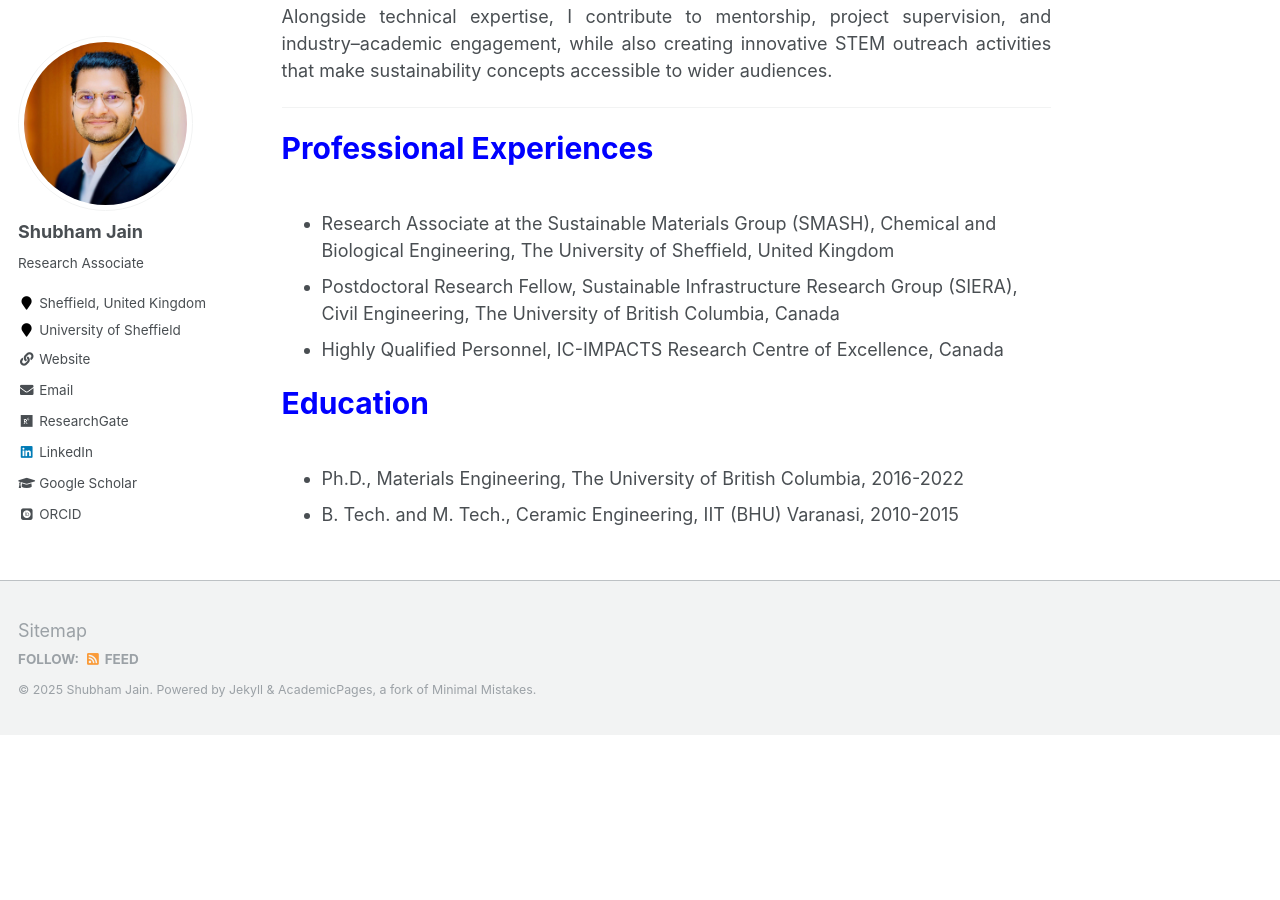
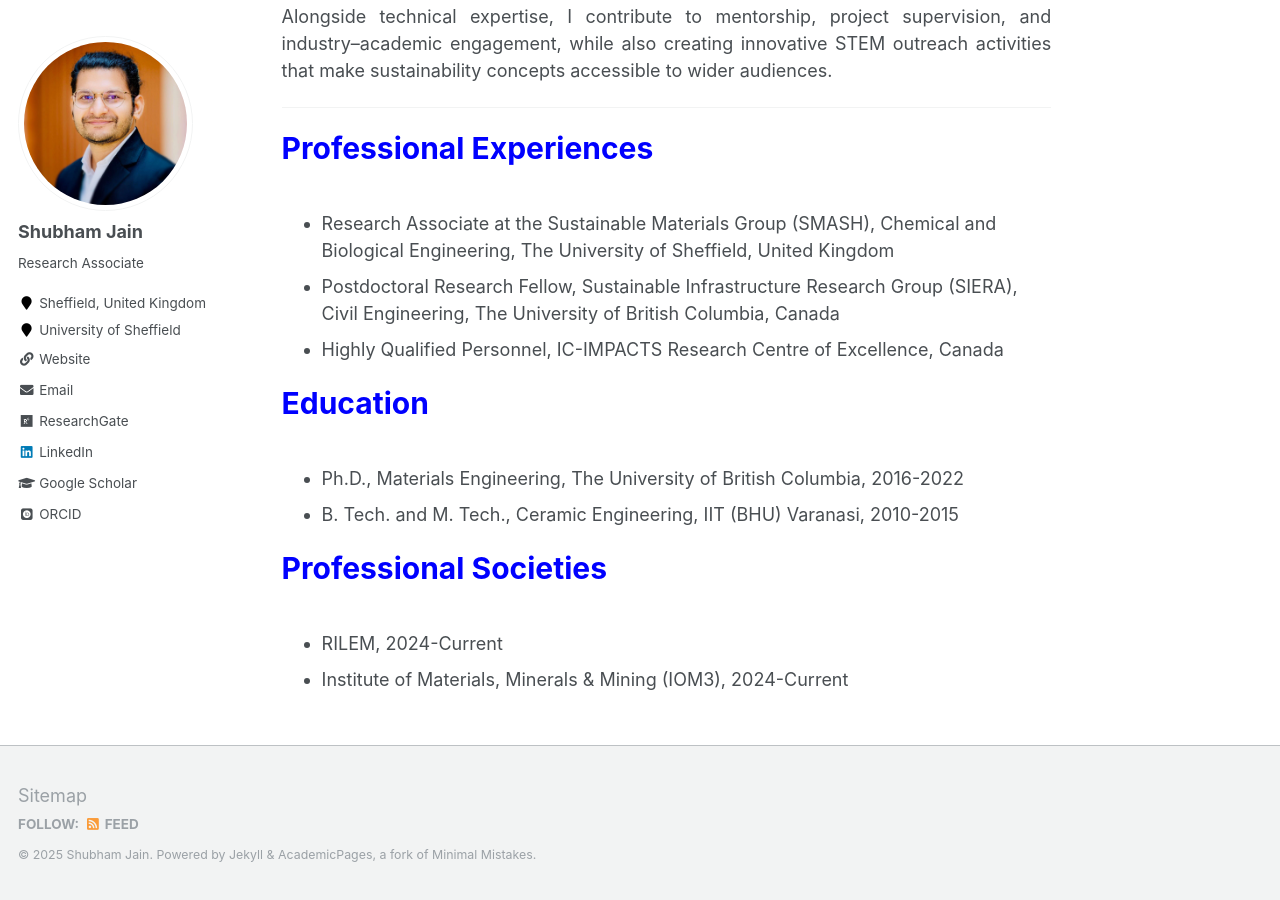
Before and after one commit to shubhamj2611/shubhamj2611.github.io, a Jekyll site: the page built from _pages/about.md, in a window 1280 px wide and 900 px high, scrolled down 679 px. Built offline with Jekyll 4.4.1, drawn with Linux system fonts in a browser that asks for light colours; some web fonts are replaced; before the commit the page ends 1414 px from its top, so only the background shows below that.

Commit message:
Update about.md

```diff
--- a/_pages/about.md
+++ b/_pages/about.md
@@ -28,3 +28,7 @@ redirect_from:
 <p style="text-align:left; color:Blue; font-size:30px; font-weight:bold;"> Education </p>
 * Ph.D., Materials Engineering, The University of British Columbia, 2016-2022
 * B. Tech. and M. Tech., Ceramic Engineering, IIT (BHU) Varanasi, 2010-2015
+
+<p style="text-align:left; color:Blue; font-size:30px; font-weight:bold;"> Professional Societies </p>
+* RILEM, 2024-Current
+* Institute of Materials, Minerals & Mining (IOM3), 2024-Current
```
